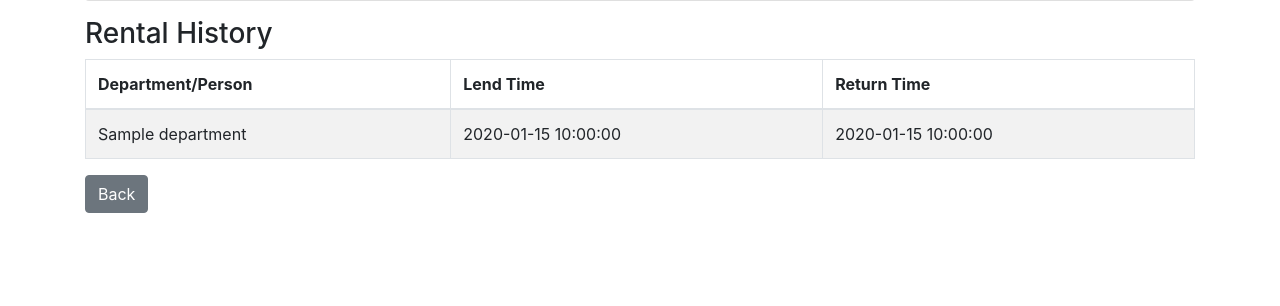
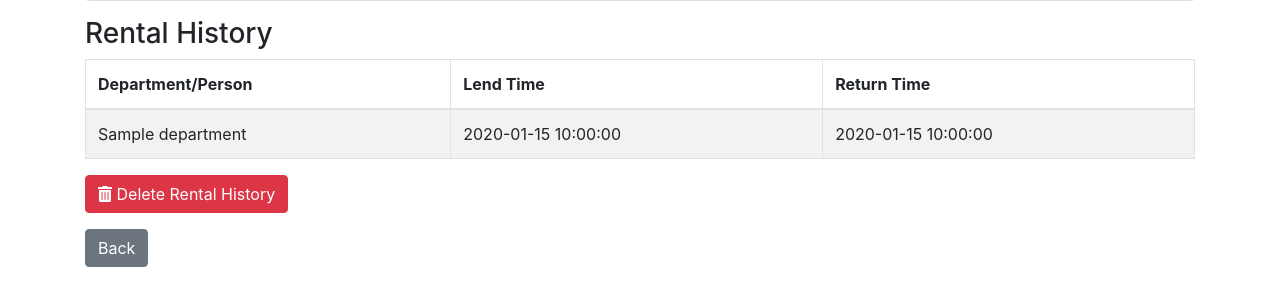
Before and after one commit to shubham-ghule15/Walkie-Talkie-Manager, a Flask app: page /walkie_talkie/1 in a window 1280 px wide. Shown: the part 336-642 px from the top of the page. Run offline with Flask 3, Linux system fonts and the light colour scheme; tables that the repository leaves empty hold one stand-in row (values such as "Sample post"); some libraries are stand-ins or nearby versions.

Commit message:
With delete rental history option

```diff
--- a/routes.py
+++ b/routes.py
@@ -365,3 +365,25 @@ def analytics():
                            time_filter=time_filter,
                            start_date=start_date,
                            end_date=end_date)
+
+# routes.py
+
+@app.route('/walkie_talkie/<int:wt_id>/delete_rental_history', methods=['POST'])
+def delete_rental_history(wt_id):
+    wt = WalkieTalkie.query.get_or_404(wt_id)
+    rental_history = Rental.query.filter_by(walkie_talkie_id=wt_id).all()
+
+    if not rental_history:
+        flash('No rental history found for this walkie-talkie.', 'info')
+        return redirect(url_for('view_walkie_talkie', wt_id=wt_id))
+
+    try:
+        for rental in rental_history:
+            db.session.delete(rental)
+        db.session.commit()
+        flash('Rental history deleted successfully.', 'success')
+    except Exception as e:
+        db.session.rollback()
+        flash(f'An error occurred while deleting rental history: {str(e)}', 'danger')
+
+    return redirect(url_for('view_walkie_talkie', wt_id=wt_id))
--- a/templates/walkie_talkie.html
+++ b/templates/walkie_talkie.html
@@ -1,3 +1,5 @@
+
+<!-- walkie_talkie.html -->
 {% extends 'base.html' %}
 {% block content %}
 <h2>Walkie-Talkie Details</h2>
@@ -19,6 +21,7 @@
 </div>
 
 <h3>Rental History</h3>
+{% if rentals %}
 <table class="table table-striped table-bordered">
     <thead>
         <tr>
@@ -38,5 +41,15 @@
     </tbody>
 </table>
 
-<a href="{{ url_for('index') }}" class="btn btn-secondary">Back</a>
+<!-- Delete Rental History Button -->
+<form action="{{ url_for('delete_rental_history', wt_id=wt.id) }}" method="post" onsubmit="return confirm('Are you sure you want to delete all rental history for this walkie-talkie? This action cannot be undone.');">
+    <button type="submit" class="btn btn-danger">
+        <i class="fas fa-trash-alt"></i> Delete Rental History
+    </button>
+</form>
+{% else %}
+    <p>No rental history available for this walkie-talkie.</p>
+{% endif %}
+
+<a href="{{ url_for('index') }}" class="btn btn-secondary mt-3">Back</a>
 {% endblock %}
```
Also changed, not shown: app.py (+8 -0 lines), instance/walkie_talkie.db, 1 other file.
